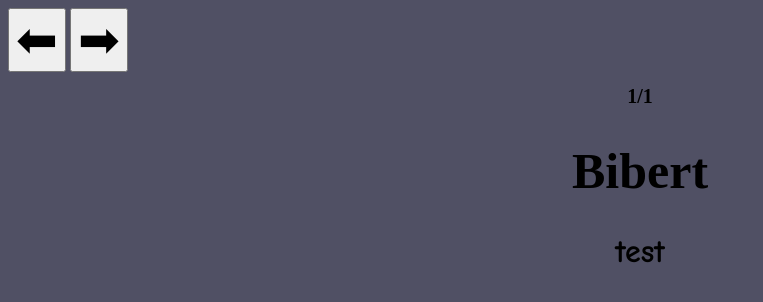
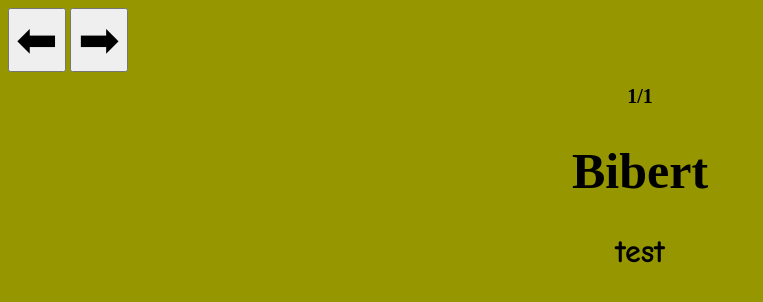
Before and after one commit to Nisseboy/Bibert, a plain HTML site: page index.html in a window 1280 px wide. Shown: the whole page, without its empty margins (0-763 px from the left). Drawn offline with Linux system fonts and the light colour scheme.

Commit message:
Update index.html

```diff
--- a/index.html
+++ b/index.html
@@ -5,7 +5,7 @@
     <title>Bibert 😡😡</title>
     <link rel="shortcut icon" type="image/jpg" href="https://encrypted-tbn0.gstatic.com/images?q=tbn:ANd9GcRcqTYakNkTVw9LsxSJPMchXxVJtYNTprpYnC_d0ch9iZ8_m_pZt_cGPr3bdpztxmnmdp4&usqp=CAU"/>
   </head>
-  <body style="background-color: rgb(80, 80, 100);">
+  <body style="background-color: rgb(150, 150, 0);">
     <button type="button" name="lBtn" style="font-size: 50px" onclick="if(tag>0)window.location.search = '?a='+(tag-1);">⬅</button>
     <button type="button" name="rBtn" style="font-size: 50px" onclick="if(tag<stories.length-1)window.location.search = '?a='+(tag+1);">➡</button>
     <h1 id="chap" style="text-align: center; font-size: 20px">.</h1>
```
